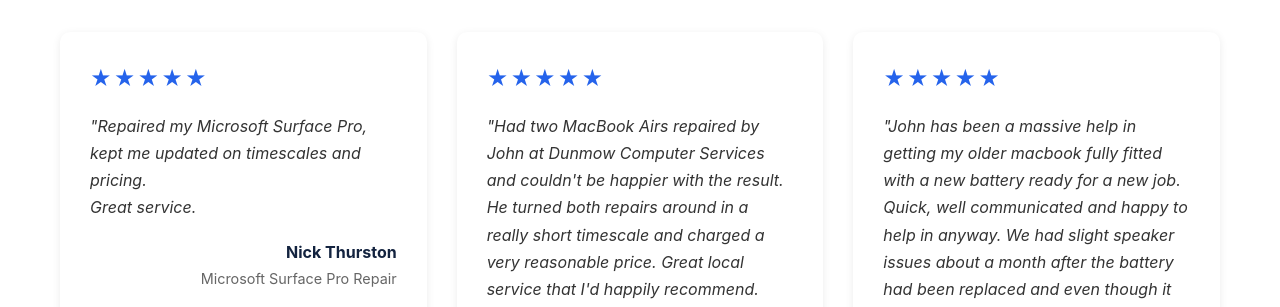
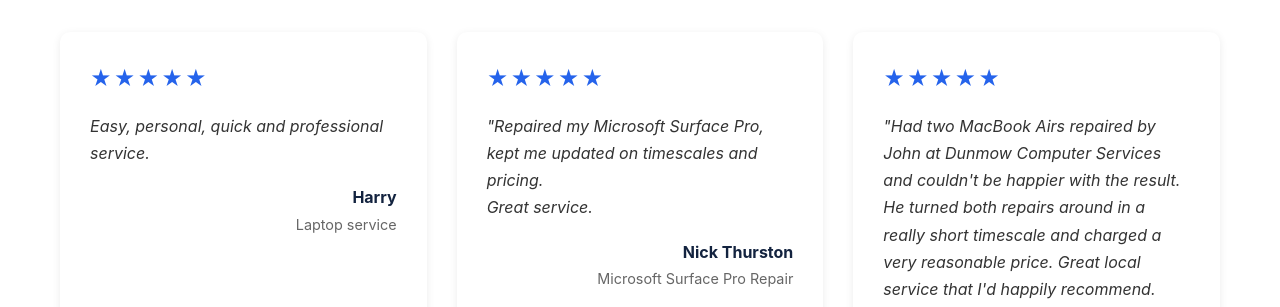
Before and after one commit to joroho73/dcs-website, a plain HTML site: page reviews.html in a window 1280 px wide. Shown: the part 618-925 px from the top of the page. Drawn offline with Linux system fonts and the light colour scheme.

Commit message:
added review from Harry

```diff
--- a/reviews.html
+++ b/reviews.html
@@ -164,6 +164,20 @@
                     </div>
                 </article>
                 template ends -->
+            <article class="review-card">
+              <div class="review-stars" aria-label="5 out of 5 stars">
+                ★★★★★
+              </div>
+
+              <blockquote class="review-text">
+                Easy, personal, quick and professional service.
+              </blockquote>
+
+              <div class="review-meta">
+                <p class="review-author">Harry</p>
+                <p class="review-service">Laptop service</p>
+              </div>
+            </article>
 
             <article class="review-card">
               <div class="review-stars" aria-label="5 out of 5 stars">
--- a/sitemap.xml
+++ b/sitemap.xml
@@ -38,7 +38,7 @@
 
     <url>
         <loc>https://dunmowcomputerservices.com/reviews.html</loc>
-        <lastmod>2026-11-20</lastmod>
+        <lastmod>2026-11-23</lastmod>
         <changefreq>weekly</changefreq>
         <priority>0.8</priority>
     </url>
```
